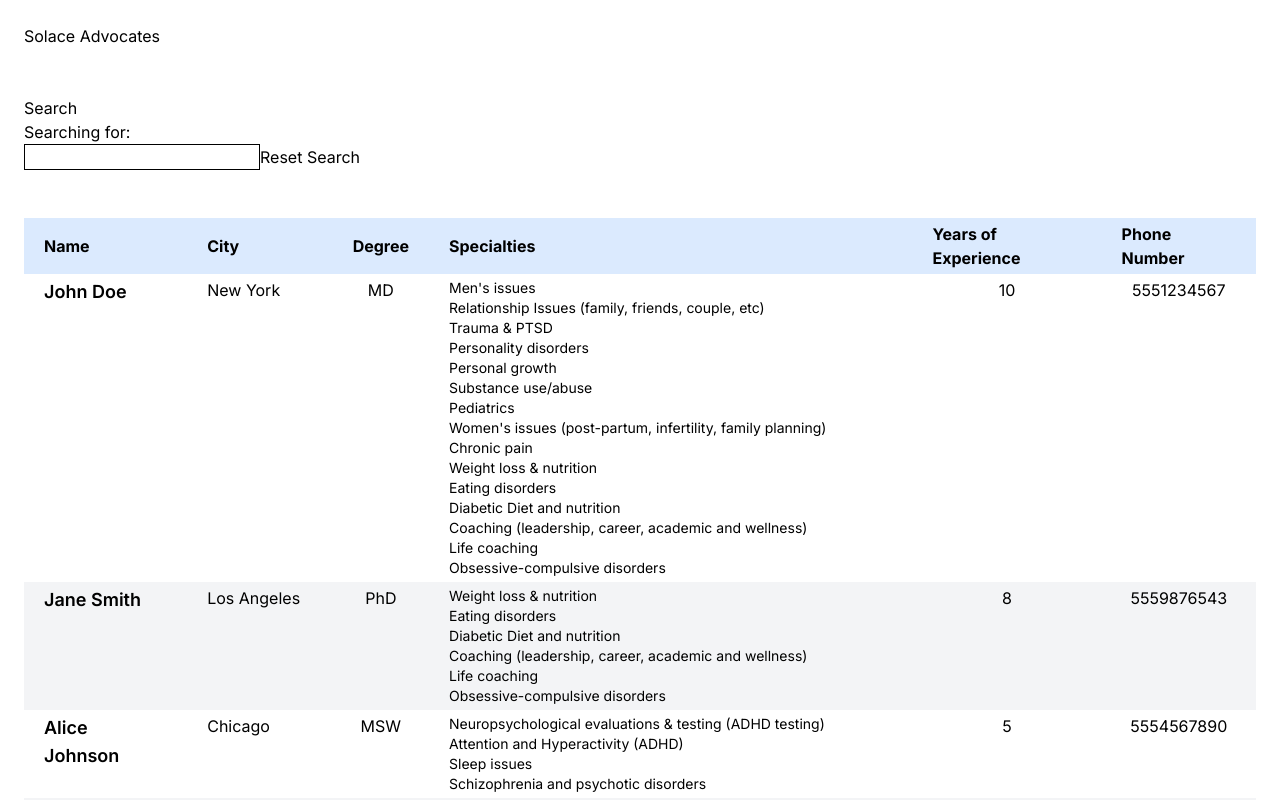
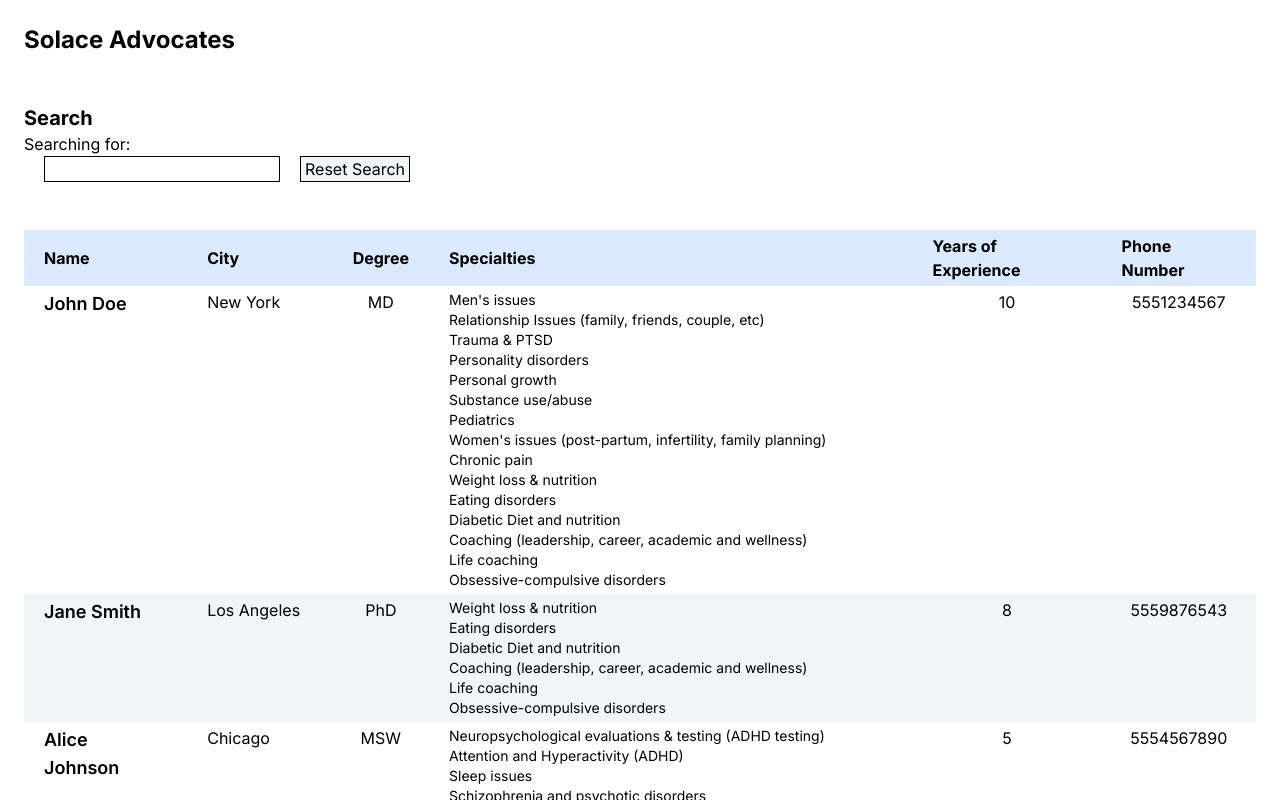
Before and after one commit to mathewcorthell/solace-candidate-assigmnent, a Next.js app: page / in a window 1280 px wide. Shown: the top 800 px of the page. Built offline with nearby package versions, Linux system fonts and the light colour scheme.

Commit message:
Differentiated elements and added spacing in top search area.

```diff
--- a/src/app/page.tsx
+++ b/src/app/page.tsx
@@ -45,16 +45,16 @@ export default function Home() {
 
   return (
     <main style={{ margin: "24px" }}>
-      <h1>Solace Advocates</h1>
+      <h1 className="text-2xl font-bold">Solace Advocates</h1>
       <br />
       <br />
       <div>
-        <p>Search</p>
+        <p className="text-xl font-bold">Search</p>
         <p>
           Searching for: <span id="search-term"></span>
         </p>
-        <input style={{ border: "1px solid black" }} onChange={onChange} />
-        <button onClick={onClick}>Reset Search</button>
+        <input className="border border-black mx-5" onChange={onChange} />
+        <button onClick={onClick} className="bg-gray-100 border border-black px-1">Reset Search</button>
       </div>
       <br />
       <br />
```
